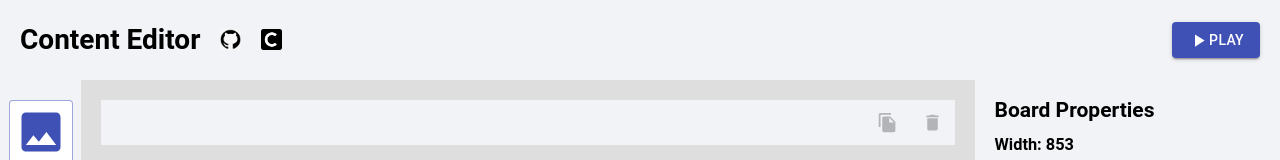
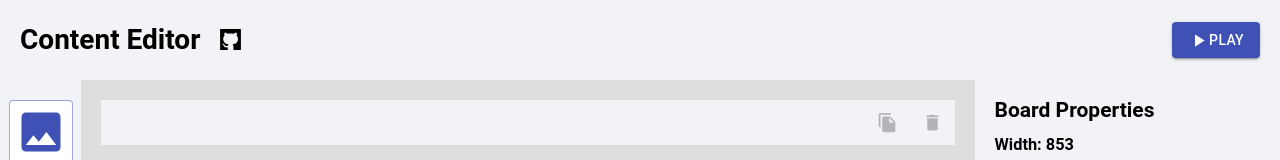
Before and after one commit to MuJungHo/web-signage, a React app: page / in a window 1280 px wide. Shown: the top 160 px of the page. Built offline with nearby package versions, Linux system fonts and the light colour scheme.

Commit message:
更新 ICON

```diff
--- a/src/components/Header.js
+++ b/src/components/Header.js
@@ -18,9 +18,6 @@ export default ({ layers, board }) => {
       <a href="https://github.com/MuJungHo/web-signage" style={{ marginLeft: 20 }}>
         <img src="./assets/github.png" style={{ width: 21, height: 21 }} />
       </a>
-      <a href="https://www.cakeresume.com/s--wA2sd_4ZK9vTxhOa5btHIQ--/mjho" style={{ marginLeft: 20 }}>
-        <img src="./assets/cakeresume.png" style={{ width: 21, height: 21 }} />
-      </a>
       <div style={{ flex: 1 }}></div>
       <Button variant="contained" color="primary" onClick={() => setDialogOpen(true)}><PlayArrowIcon />Play</Button>
       <Player isDialogOpen={isDialogOpen} setDialogOpen={setDialogOpen} layers={layers} board={board} />
```
Also changed, not shown: public/assets/cakeresume.png (deleted), public/assets/github.png.
